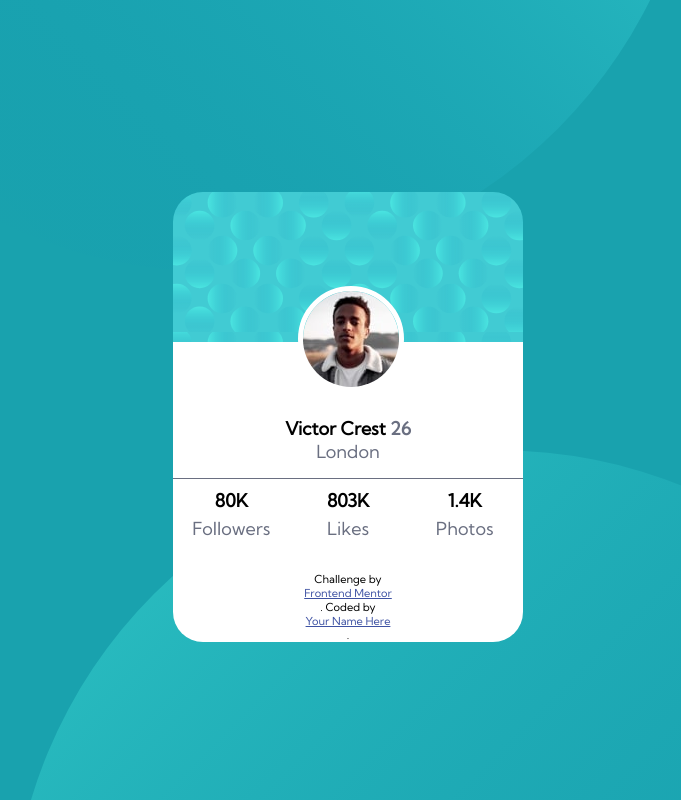
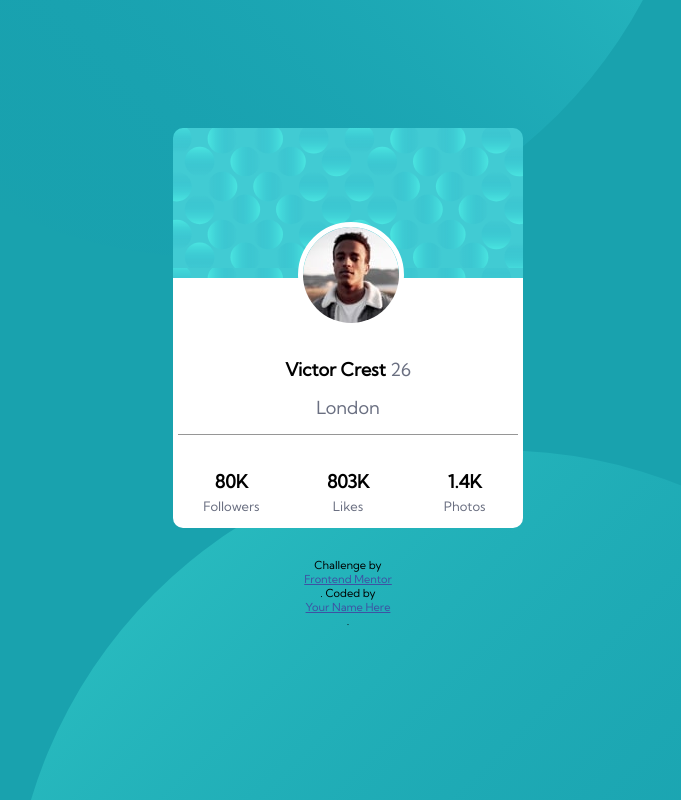
Before and after one commit to medchouaieb/card_profile, a plain HTML site: page index.html in a window 1280 px wide. Shown: the whole page, without its empty margins (292-973 px from the left). Drawn offline with Linux system fonts and the light colour scheme.

Commit message:
final work

```diff
--- a/index.html
+++ b/index.html
@@ -18,23 +18,26 @@
     <div class="card-content">
     <img src="./images/image-victor.jpg" alt="victor">
     <div class="card-header">
-    <h1>Victor Crest <span class="grey">26</span></h1>
-    <span style="display: block;" class="grey align-center" style="padding-top: 35px;">London</span>
+      <div class="align-center">
+      <h1 style="display: inline-block;margin-bottom:15px">Victor Crest</h1>
+      <span class="grey">26</span>
+      </div>
+    <span style="display: block;" class="grey align-center" style="margin-top: 5500px;font-size: small;">London</span>
     <div class="divider"></div>
     </div>
+    <div class="card-footer">
     <div class="numbers">
-      <span class="number" style="font-size: 18px; font-weight: bold;">80K</span>
-      <span class="number" style="font-size: 18px;font-weight: bold;">803K</span>
+      <span class="number" style="font-size: 18px; font-weight: bold;padding-bottom: 5px;">80K</span>
+      <span class="number" style="font-size: 18px;font-weight: bold;padding-bottom: 5px;">803K</span>
       <span class="number" style="font-size: 18px;font-weight: bold; padding-bottom: 5px;">1.4K</span>
     </div>
     <div class="numbers">
-      <span class="number grey">Followers</span>
-      <span class="number grey">Likes</span>
-      <span class="number grey">Photos</span>
+      <span class="number grey" style="font-size: small;">Followers</span>
+      <span class="number grey" style="font-size: small;">Likes</span>
+      <span class="number grey" style="font-size: small;">Photos</span>
     </div>
-
-
-    </div>
+  </div>
+  </div>
   </div>
 </div>
   <footer class="attribution">
--- a/style.css
+++ b/style.css
@@ -23,7 +23,7 @@ body {
     position: relative;
     width: 100%;
     height: 100%;
-    margin-top: 15%;
+    margin-top: 10%;
     margin-bottom: 180px;
     align-items: center;
     justify-content: center;
@@ -31,41 +31,45 @@ body {
 }
 
 .card {
-    border-radius: 30px;
-    height: 300px;
+    margin-top: 0;
+    height: 250px;
     width: 350px;
 }
 
 .upper-card {
     height: 150px;
-    border-radius: 30px 30px 0 0;
+    border-radius: 10px 10px 0 0;
     background-image: url('./images/bg-pattern-card.svg')
 }
 
 .card-content {
     position: relative;
     background-color: white;
-    border-radius: 0 0 30px 30px;
+    border-radius: 0 0 10px 10px;
     height: 100%;
 }
 
-
+.card-header{
+    padding: 5px;
+}
 .card-content>img {
     position: absolute;
-    bottom: 250px;
+    bottom: 200px;
     left: 125px;
     border-radius: 50%;
     border: 5px solid white;
 }
-
+.card-footer{
+    padding-top: 15px;
+}
 h1 {
     text-align: center;
     padding-top: 75px;
     font-size: 18px;
 }
-
 .grey {
     color: hsl(227, 10%, 46%);
+    font-weight: 400;
 }
 
 .align-center {
@@ -74,11 +78,10 @@ h1 {
 
 .divider {
     margin-top: 15px;
-    margin-bottom: 10px;
+    margin-bottom: 15px;
     height: 1px;
-    background: hsl(227, 10%, 46%);
+    background:hsl(0, 0%, 59%);
 }
-
 .numbers{
     display: flex;
 }
@@ -97,10 +100,7 @@ h1 {
 .attribution {
     font-size: 11px;
     text-align: center;
-    position: relative;
     height: 50px;
-    margin-top: -100px;
-    width: 100%;
 }
 
 .attribution a {
```
